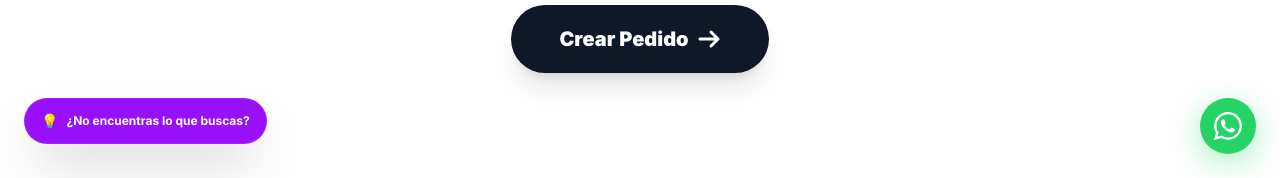
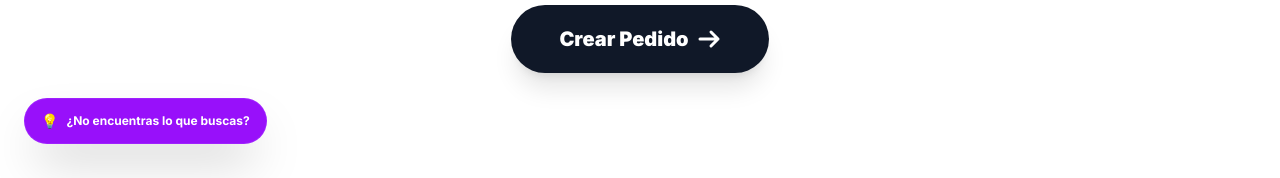
Before and after one commit to educv87/creativity, a React (Vite) app: page / in a window 1280 px wide. Shown: the part 622-800 px from the top of the page. Built offline with nearby package versions, Linux system fonts and the light colour scheme; no server answers; the database is empty.

Commit message:
Remove legacy floating WhatsApp button in favor of unified B2B Lead Collector Widget

```diff
--- a/src/App.jsx
+++ b/src/App.jsx
@@ -53,7 +53,6 @@ const LandingPage = () => {
 import AdminPanel from './components/AdminPanel';
 import AdminLogin from './components/AdminLogin';
 import SuccessPage from './components/SuccessPage';
-import WhatsAppButton from './components/WhatsAppButton';
 import FeedbackWidget from './components/FeedbackWidget';
 import PromotionBanner from './components/PromotionBanner';
 import AnalyticsDashboard from './components/AnalyticsDashboard';
@@ -70,7 +69,6 @@ function App() {
         <Route path="/pago-exitoso" element={<SuccessPage />} />
         <Route path="/admin-analitica" element={<AnalyticsDashboard />} />
       </Routes>
-      <WhatsAppButton />
       <FeedbackWidget />
     </Router>
   );
```
